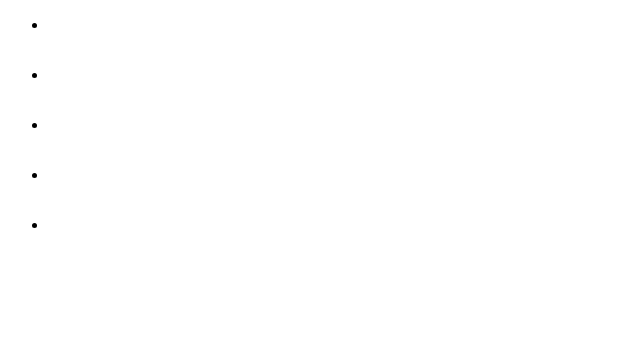
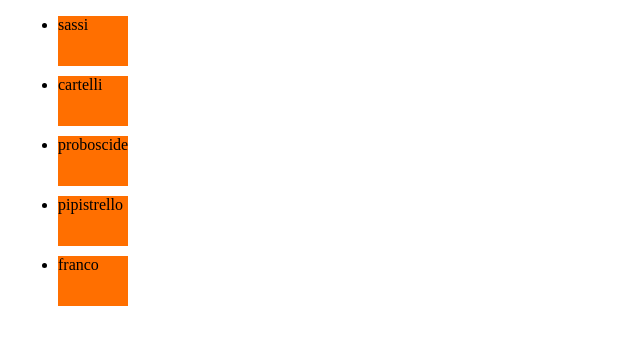
Before and after one commit to DiegoPaolinelli/prova-github, a plain HTML site: page index.html in a window 1280 px wide. Shown: the whole page, without its empty margins (0-640 px from the left). Drawn offline with Linux system fonts and the light colour scheme.

Commit message:
nome ai li

```diff
--- a/index.html
+++ b/index.html
@@ -9,11 +9,11 @@
 <body>
     <div>
         <ul>
-            <li class="rame"></li>
-            <li class="rame"></li>
-            <li class="rame"></li>
-            <li class="rame"></li>
-            <li class="rame"></li>
+            <li class="rame">sassi</li>
+            <li class="rame">cartelli</li>
+            <li class="rame">proboscide</li>
+            <li class="rame">pipistrello</li>
+            <li class="rame">franco</li>
         </ul>
     </div>
 
--- a/style.css
+++ b/style.css
@@ -1,6 +1,8 @@
 .rame{
     height: 50px;
     width: 70px;
-    background-color: rgb(rgb(255, 119, 0), green, blue);
+    background-color: rgb(255, 111, 0);
+    margin: 10px;
+
 
 }
```
